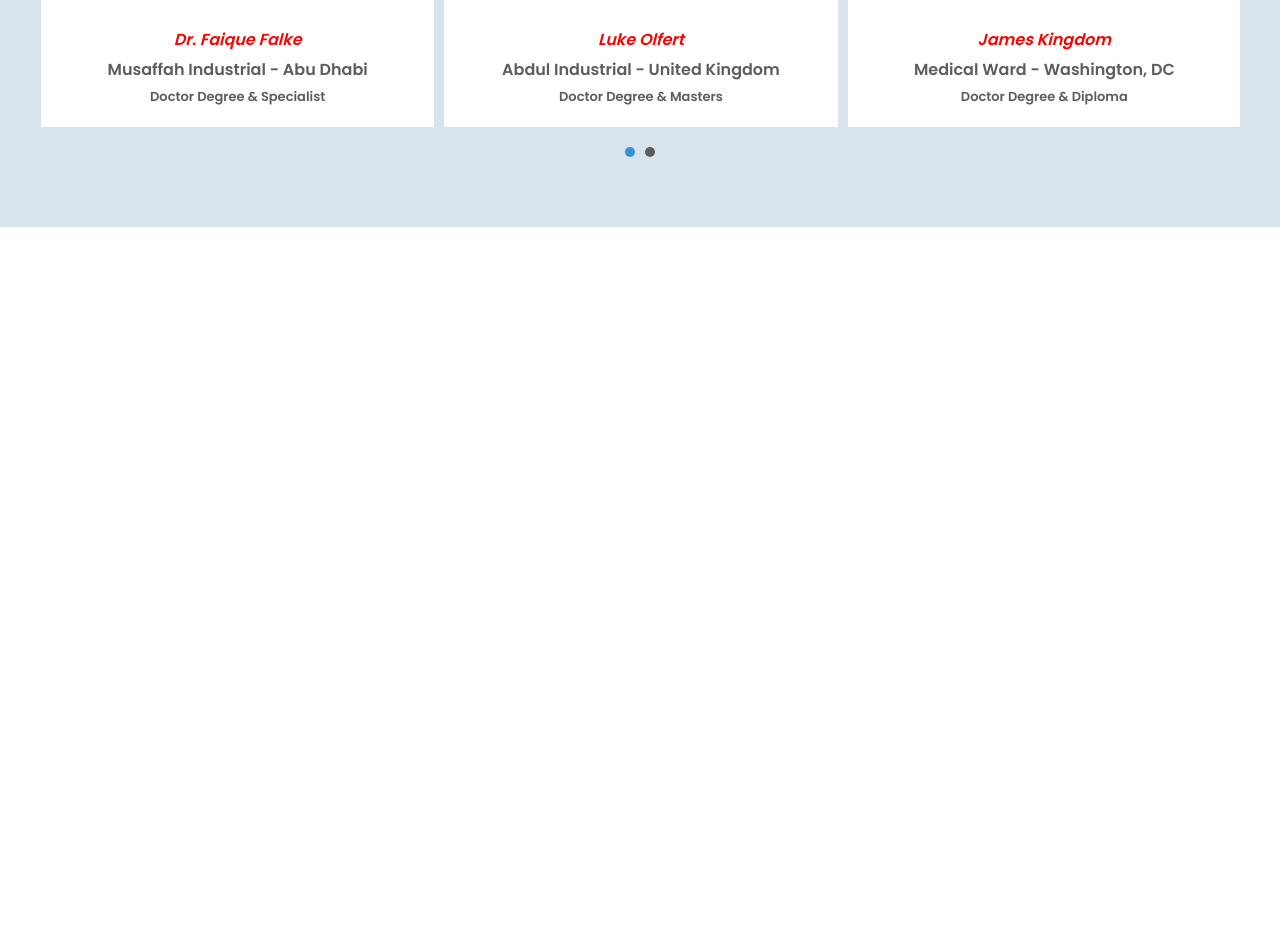
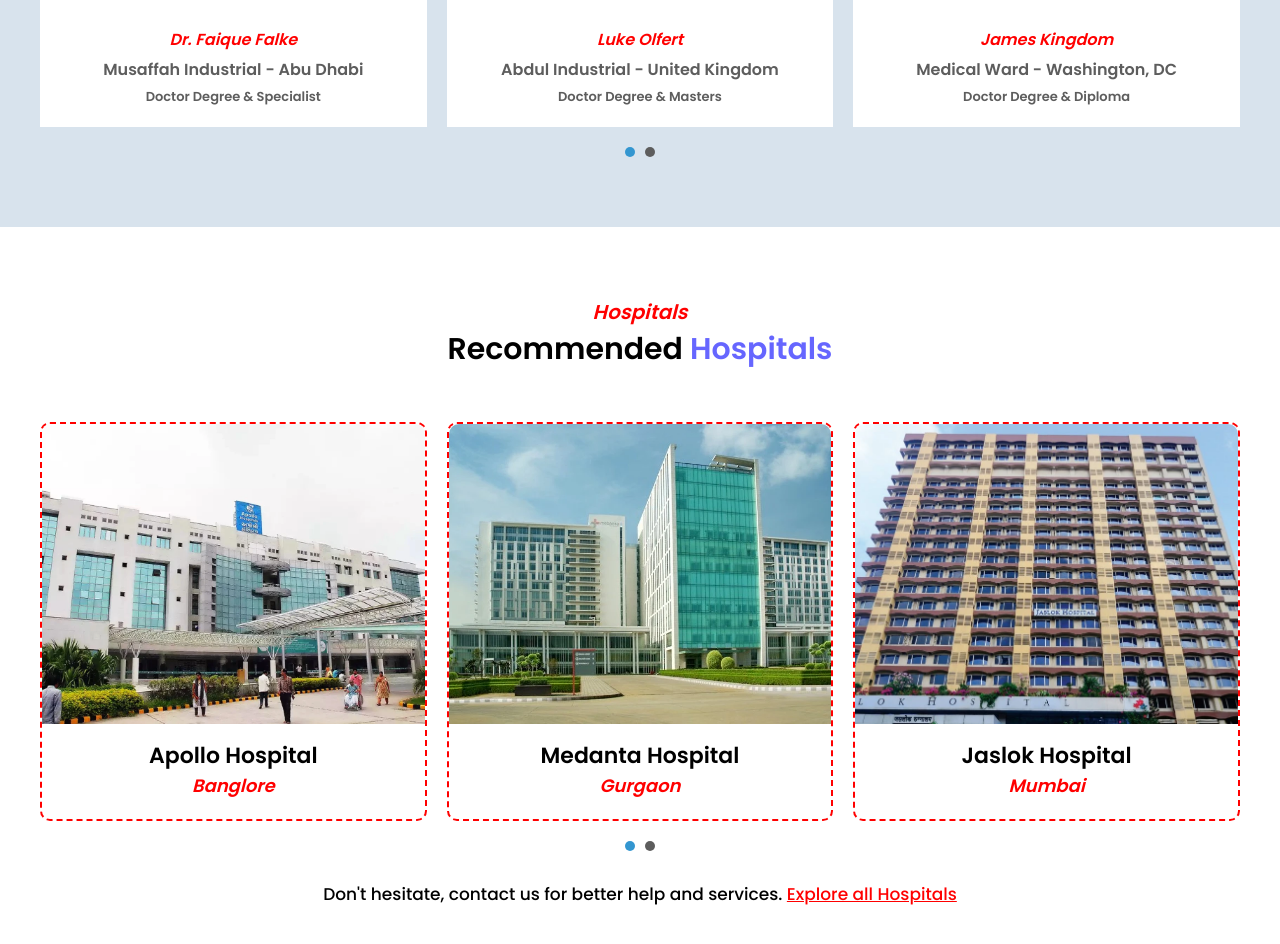
Before and after one commit to Mcraze/Medical-Website-Template, a plain HTML site: page index.html in a window 1280 px wide. Shown: the part 4920-5864 px from the top of the page. Before the commit the page ends 5147 px from the top, so only its background shows below. Drawn offline with nearby package versions, Linux system fonts and the light colour scheme.

Commit message:
Added Hospitals Section

```diff
--- a/index.html
+++ b/index.html
@@ -338,7 +338,7 @@
                         <div class="p-story-heading">
                             <h4>Underwent procedure for retinal detachment</h4>
                             <div>
-                                <img src="assets/icons/quote.svg" alt="Quotes" width="30" height="30">
+                                <img src="assets/icons/quote.svg" alt="Quotes" width="30" height="30" loading="lazy">
                             </div>
                         </div>
                         <div class="p-story-content">
@@ -346,7 +346,7 @@
                         </div>
                         <div class="p-profile-details">
                             <div>
-                                <img src="assets/images/PersonProfile.webp" alt="Profile Pic" width="50" height="50">
+                                <img src="assets/images/PersonProfile.webp" alt="Profile Pic" width="50" height="50"  loading="lazy">
                             </div>
                             <div>
                                 <h4>Luke Olfert</h4>
@@ -359,7 +359,7 @@
                         <div class="p-story-heading">
                             <h4>Underwent Colonoscopy and Medical Management</h4>
                             <div>
-                                <img src="assets/icons/quote.svg" alt="Quotes" width="30" height="30">
+                                <img src="assets/icons/quote.svg" alt="Quotes" width="30" height="30" loading="lazy">
                             </div>
                         </div>
                         <div class="p-story-content">
@@ -367,7 +367,7 @@
                         </div>
                         <div class="p-profile-details">
                             <div>
-                                <img src="assets/images/PersonProfile.webp" alt="Profile Pic" width="50" height="50">
+                                <img src="assets/images/PersonProfile.webp" alt="Profile Pic" width="50" height="50" loading="lazy">
                             </div>
                             <div>
                                 <h4>Timmie Smith</h4>
@@ -380,7 +380,7 @@
                         <div class="p-story-heading">
                             <h4>Underwent Knee Surgery and Replacement</h4>
                             <div>
-                                <img src="assets/icons/quote.svg" alt="Quotes" width="30" height="30">
+                                <img src="assets/icons/quote.svg" alt="Quotes" width="30" height="30" loading="lazy">
                             </div>
                         </div>
                         <div class="p-story-content">
@@ -388,7 +388,7 @@
                         </div>
                         <div class="p-profile-details">
                             <div>
-                                <img src="assets/images/PersonProfile.webp" alt="Profile Pic" width="50" height="50">
+                                <img src="assets/images/PersonProfile.webp" alt="Profile Pic" width="50" height="50" loading="lazy">
                             </div>
                             <div>
                                 <h4>Jonathan James</h4>
@@ -461,6 +461,65 @@
 
         <!-- Recommended Hospitals Section Begins Here -->
 
+        <section>
+            <div class="hospital-details">
+                <div class="doctor-heading">
+                    <p>Hospitals</p>
+                    <h2>Recommended <span>Hospitals</span></h2>
+                </div>
+
+
+                <div class="owl-carousel owl-theme doctor-carousel">
+
+                    <div class="h-info-container">
+                        <div class="h-image">
+                            <img src="assets/images/Hospital1.webp" alt="Hospital Image" width="350" height="300" loading="lazy">
+                        </div>
+                        <div class="h-info">
+                            <h3>Apollo Hospital</h3>
+                            <p>Banglore</p>
+                        </div>
+                    </div>
+
+                    <div class="h-info-container">
+                        <div class="h-image">
+                            <img src="assets/images/Hospital2.webp" alt="Hospital Image" width="350" height="300" loading="lazy">
+                        </div>
+                        <div class="h-info">
+                            <h3>Medanta Hospital</h3>
+                            <p>Gurgaon</p>
+                        </div>
+                    </div>
+
+                    <div class="h-info-container">
+                        <div class="h-image">
+                            <img src="assets/images/Hospital3.webp" alt="Hospital Image" width="350" height="300" loading="lazy">
+                        </div>
+                        <div class="h-info">
+                            <h3>Jaslok Hospital</h3>
+                            <p>Mumbai</p>
+                        </div>
+                    </div>
+
+                    <div class="h-info-container">
+                        <div class="h-image">
+                            <img src="assets/images/Hospital4.webp" alt="Hospital Image" width="350" height="300" loading="lazy">
+                        </div>
+                        <div class="h-info">
+                            <h3>Jupiter Hospital</h3>
+                            <p>Thane</p>
+                        </div>
+                    </div>
+
+                </div>
+
+                <p class="hospital-sub-heading">
+                    Don't hesitate, contact us for better help and services. <a href="">Explore all Hospitals</a>
+                </p>
+
+            </div>
+        </section>
+
     </main>
 
     <!-- Preloader Script -->
@@ -505,7 +564,7 @@
     <script>
         $('.patient-carousel').owlCarousel({
             loop: true,
-            margin: 10,
+            margin: 20,
             dots: true,
             responsiveClass: true,
             dotsClass: 'custom-dots',
@@ -521,7 +580,7 @@
 
         $('.doctor-carousel').owlCarousel({
             loop: true,
-            margin: 10,
+            margin: 20,
             dots: true,
             dotsClass: 'custom-dots',
             responsiveClass: true,
--- a/style.css
+++ b/style.css
@@ -503,7 +503,7 @@
     color: var(--red);
 }
 
-.doctor-details h2 span {
+.doctor-heading h2 span {
     color: var(--dark-blue);
 }
 
@@ -548,6 +548,11 @@
     font-size: 13px;
 }
 
+/* Doctor Details Container CSS */
+
+.hospital-details {
+    padding: 70px 20px;
+}
 
 /* Carousel Custom Dots Color CSS */
 
@@ -569,3 +574,45 @@
 .custom-dots .owl-dot.active {
     background: var(--light-blue) !important;
 }
+
+
+/* Hospital Card CSS */
+
+.h-info-container {
+    border-radius: 10px;
+    border: 2px dashed var(--red);
+}
+
+.h-info-container .h-image img {
+    border-top-right-radius: 10px;
+    border-top-left-radius: 10px;
+    object-fit: cover;
+}
+
+.h-info-container .h-info {
+    margin-top: 15px;
+    text-align: center;
+}
+
+.h-info-container .h-info h3 {
+    font-size: 22px;
+}
+
+.h-info-container .h-info p {
+    font-weight: 600;
+    font-size: 18px;
+    font-style: italic;
+    color: var(--red);
+    margin-bottom: 20px;
+}
+
+.hospital-sub-heading {
+    margin-top: 30px;
+    text-align: center;
+    font-size: 17px;
+    font-weight: 500;
+}
+
+.hospital-sub-heading a {
+    color: var(--red);
+}
```
Also changed, not shown: assets/images/Hospital1.webp (added), assets/images/Hospital2.webp (added), assets/images/Hospital3.webp (added), assets/images/Hospital4.webp (added).
